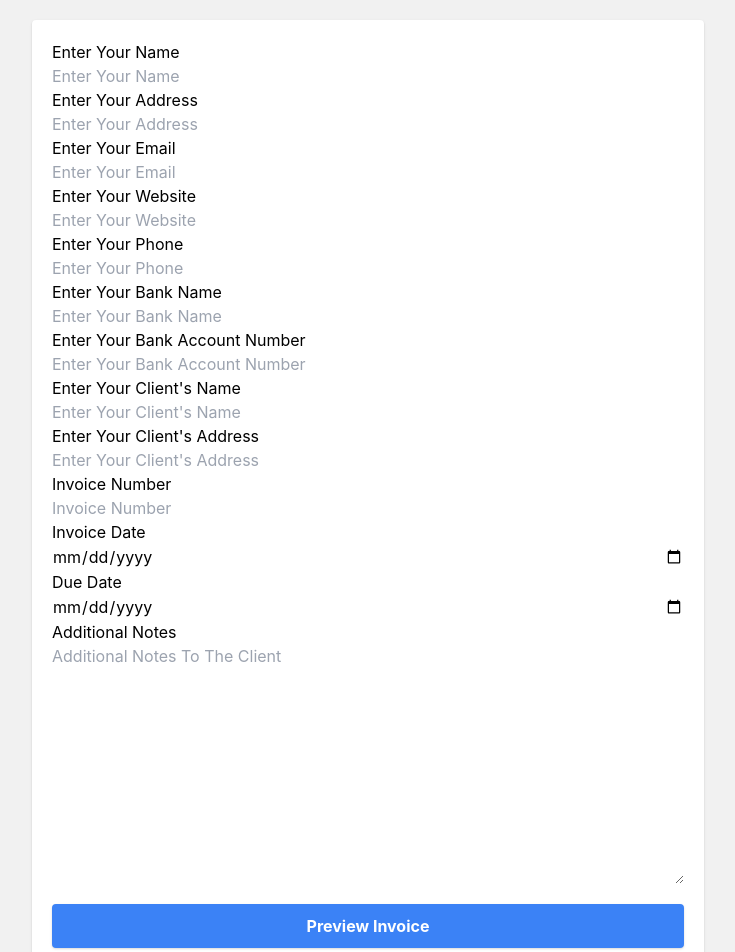
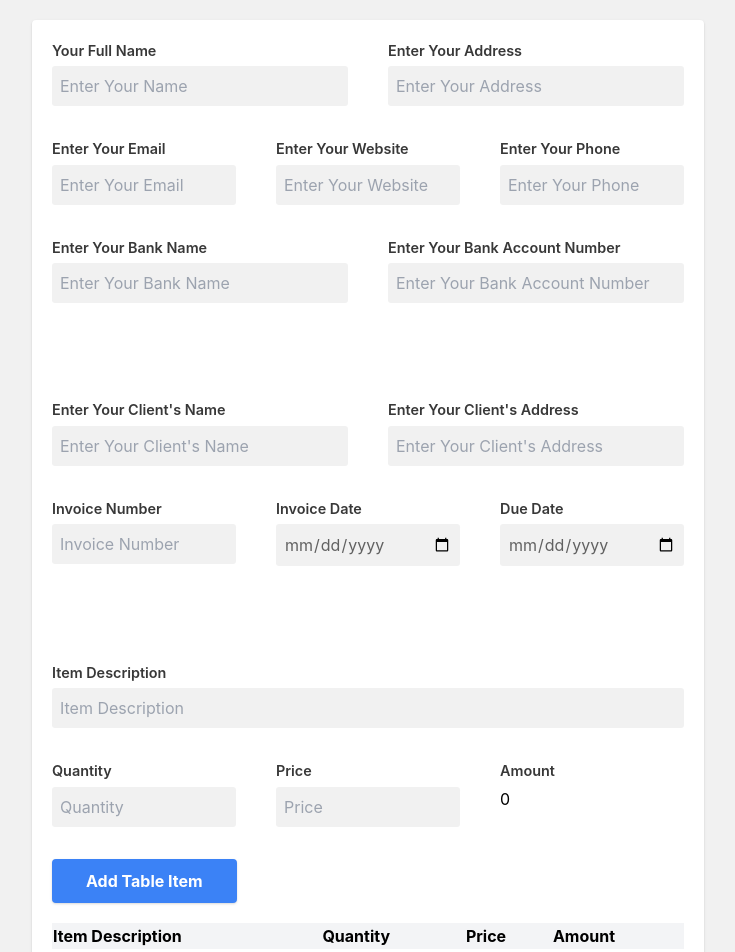
Before and after one commit to EHAB3x/invoicer, a React (Create React App) app: page / in a window 1280 px wide. Shown: the top 952 px of the page, without its empty margins (272-1007 px from the left). Built offline with nearby package versions, Linux system fonts and the light colour scheme.

Commit message:
finish table

```diff
--- a/src/App.js
+++ b/src/App.js
@@ -6,6 +6,7 @@ import Header from "./components/Header";
 import MainDetails from "./components/MainDetails";
 import Notes from "./components/Notes";
 import Table from "./components/Table";
+import TableForm from "./components/TableForm";
 
 
 function App() {
@@ -23,6 +24,13 @@ function App() {
   const [invoiceDate, setInvoiceDate] = useState('');
   const [dueDate, setDueDate] = useState('');
   const [notes, setNotes] = useState('');
+  const [description , setDescription] = useState('');
+  const [quantity, setQuantity] = useState('');
+  const [price, setPrice] = useState('');
+  const [amount, setAmount] = useState('');
+  const [list, setList]= useState([]);
+
+
   const handlePrint =()=>{
     window.print()
   }
@@ -34,7 +42,7 @@ function App() {
         <MainDetails name={name} address={address} />
         <ClientDetails clientName={clientName} clientAddress={clientAddress} />
         <Dates invoiceNumber={invoiceNumber} invoiceDate={invoiceDate} dueDate={dueDate}/>
-        <Table />
+        <Table list={list}/>
         <Notes notes={notes}/>
         <Footer name={name} address={address} website={website} email={email} phone={phone} bankAccount={bankAccount} bankName={bankName}/>
         <button
@@ -43,7 +51,9 @@ function App() {
       </div>:(
         <>
           <div className="flex flex-col justify-center">
-            <label htmlFor="name">Enter Your Name</label>
+            <article className="md:grid grid-cols-2 gap-10">
+              <div className="flex flex-col">
+                <label htmlFor="name">Your Full Name</label>
                 <input
                   type="text"
                   name="name"
@@ -53,7 +63,9 @@ function App() {
                   value={name}
                   onChange={(e)=> setName(e.target.value)}
                 />
+              </div>
 
+              <div className="flex flex-col">
               <label htmlFor="address">Enter Your Address</label>
                 <input
                   type="text"
@@ -64,7 +76,11 @@ function App() {
                   value={address}
                   onChange={(e)=> setAddress(e.target.value)}
                 />
+              </div>
+            </article>
 
+            <article className="md:grid grid-cols-3 gap-10">
+              <div className="flex flex-col">
                 <label htmlFor="email">Enter Your Email</label>
                 <input
                   type="text"
@@ -75,7 +91,9 @@ function App() {
                   value={email}
                   onChange={(e)=> setEmail(e.target.value)}
                 />
+              </div>
 
+              <div className="flex flex-col">
                 <label htmlFor="website">Enter Your Website</label>
                 <input
                   type="text"
@@ -86,7 +104,9 @@ function App() {
                   value={website}
                   onChange={(e)=> setWebsite(e.target.value)}
                 />
+              </div>
 
+              <div className="flex flex-col">
                 <label htmlFor="phone">Enter Your Phone</label>
                 <input
                   type="text"
@@ -97,7 +117,11 @@ function App() {
                   value={phone}
                   onChange={(e)=> setPhone(e.target.value)}
                 />
+              </div>
+            </article>
 
+            <article className="md:grid grid-cols-2 gap-10">
+              <div className="flex flex-col">
                 <label htmlFor="bankName">Enter Your Bank Name</label>
                 <input
                   type="text"
@@ -108,7 +132,9 @@ function App() {
                   value={bankName}
                   onChange={(e)=> setBankName(e.target.value)}
                 />
+              </div>
 
+              <div className="flex flex-col">
                 <label htmlFor="bankAccount">Enter Your Bank Account Number</label>
                 <input
                   type="text"
@@ -119,7 +145,11 @@ function App() {
                   value={bankAccount}
                   onChange={(e)=> setBankAccount(e.target.value)}
                 />
+              </div>
+            </article>
 
+            <article className="md:grid grid-cols-2 gap-10 md:mt-16">
+              <div className="flex flex-col">
                 <label htmlFor="clientName">Enter Your Client's Name</label>
                 <input
                   type="text"
@@ -130,7 +160,9 @@ function App() {
                   value={clientName}
                   onChange={(e)=> setClientName(e.target.value)}
                 />
+              </div>
 
+              <div className="flex flex-col">
                 <label htmlFor="clientAddress">Enter Your Client's Address</label>
                 <input
                   type="text"
@@ -141,7 +173,11 @@ function App() {
                   value={clientAddress}
                   onChange={(e)=> setClientAddress(e.target.value)}
                 />
+              </div>
+            </article>
 
+            <article className="md:grid grid-cols-3 gap-10">
+              <div className="flex flex-col">
                 <label htmlFor="invoiceNumber">Invoice Number</label>
                 <input
                   type="text"
@@ -152,7 +188,9 @@ function App() {
                   value={invoiceNumber}
                   onChange={(e)=> setInvoiceNumber(e.target.value)}
                 />
+              </div>
 
+              <div className="flex flex-col">
                 <label htmlFor="invoiceDate">Invoice Date</label>
                 <input
                   type="date"
@@ -163,7 +201,9 @@ function App() {
                   value={invoiceDate}
                   onChange={(e)=> setInvoiceDate(e.target.value)}
                 />
+              </div>
 
+              <div className="flex flex-col">
                 <label htmlFor="dueDate">Due Date</label>
                 <input
                   type="date"
@@ -174,6 +214,23 @@ function App() {
                   value={dueDate}
                   onChange={(e)=> setDueDate(e.target.value)}
                 />
+              </div>
+            </article>
+
+            <article>
+              <TableForm
+               description={description}
+               setDescription={setDescription}
+               quantity={quantity}
+               setQuantity={setQuantity}
+               price={price}
+               setPrice={setPrice}
+               amount={amount}
+               setAmount={setAmount}
+               list = {list}
+               setList={setList}
+               />
+            </article>
 
             <label htmlFor="notes">Additional Notes</label>
             <textarea
--- a/src/components/Notes.js
+++ b/src/components/Notes.js
@@ -2,7 +2,7 @@ import React from 'react'
 
 export default function Notes({notes}) {
   return (
-    <section className="mb-5">
+    <section className="mb-5 mt-10">
       <p className="w-1/2 text-justify">{notes}</p>
     </section>
   )
--- a/src/components/Table.js
+++ b/src/components/Table.js
@@ -1,9 +1,26 @@
 import React from 'react'
 
-export default function Table() {
+export default function Table({list}) {
   return (
-    <div className="my-5">
-        This Is The Table
-    </div>
+    <table width="100%" className="mb-10">
+        <thead>
+          <tr className='bg-gray-100 p-1'>
+            <td className='font-bold'>Item Description</td>
+            <td className='font-bold'>Quantity</td>
+            <td className='font-bold'>Price</td>
+            <td className='font-bold'>Amount</td>
+          </tr>
+        </thead>
+        <tbody>
+          {list.map(({id,description,quantity,price,amount})=>(
+            <tr key={id}>
+              <td>{description}</td>
+              <td>{quantity}</td>
+              <td>{price}</td>
+              <td>{amount}</td>
+            </tr>
+          ))}
+        </tbody>
+      </table>
   )
 }
--- /dev/null
+++ b/src/components/TableForm.js
@@ -0,0 +1,106 @@
+import React, { useEffect } from "react"
+import {v4 as uuidv4} from "uuid"
+
+export default function TableForm({
+  description, setDescription,
+  quantity, setQuantity,
+  price, setPrice,
+  amount, setAmount,
+  list, setList
+}){
+
+  const handleSubmit = (e)=>{
+    e.preventDefault();
+
+    const newItems = {
+      id : uuidv4(),
+      description:description,
+      quantity,
+      price,
+      amount,
+    }
+    setDescription("")
+    setQuantity("")
+    setPrice("")
+    setAmount("")
+    setList([...list,newItems])
+    console.log(list);
+  }
+
+  useEffect(()=>{
+    const calculateAmount = (amount)=>{
+      setAmount(price * quantity)
+    }
+
+    calculateAmount(amount);
+  })
+  return (
+    <>
+        <form onSubmit={handleSubmit}>
+          <div className="flex flex-col md:mt-16">
+              <label htmlFor='description'>Item Description</label>
+              <input
+                  type='text'
+                  name='description'
+                  id='description'
+                  placeholder='Item Description'
+                  value={description}
+                  onChange={(e)=> setDescription(e.target.value)}
+              />
+          </div>
+
+          <div className="md:grid grid-cols-3 gap-10">
+            <div className="flex flex-col">
+                <label htmlFor='quantity'>Quantity</label>
+                <input
+                    type='text'
+                    name='quantity'
+                    id='quantity'
+                    placeholder='Quantity'
+                    value={quantity}
+                    onChange={(e)=> setQuantity(e.target.value)}
+                />
+            </div>
+
+            <div className="flex flex-col">
+                <label htmlFor='price'>Price</label>
+                <input
+                    type='text'
+                    name='price'
+                    id='price'
+                    placeholder='Price'
+                    value={price}
+                    onChange={(e)=> setPrice(e.target.value)}
+                />
+            </div>
+
+            <div className="flex flex-col">
+                <label htmlFor='amount'>Amount</label>
+                <p id="amount">{amount}</p>
+            </div>
+          </div>
+          <button type="submit" className="mb-5 bg-blue-500 text-white font-bold py-2 px-8 rounded shadow border-2 border-blue-500 hover:bg-transparent hover:text-blue-500 transition-all duration-300">Add Table Item</button>
+        </form>
+        <table width="100%" className="mb-10">
+        <thead>
+          <tr className='bg-gray-100 p-1'>
+            <td className='font-bold'>Item Description</td>
+            <td className='font-bold'>Quantity</td>
+            <td className='font-bold'>Price</td>
+            <td className='font-bold'>Amount</td>
+          </tr>
+        </thead>
+        <tbody>
+          {list.map(({id,description,quantity,price,amount})=>(
+            <tr key={id}>
+              <td>{description}</td>
+              <td>{quantity}</td>
+              <td>{price}</td>
+              <td>{amount}</td>
+            </tr>
+          ))}
+        </tbody>
+      </table>
+    </>
+  )
+}
--- a/src/index.css
+++ b/src/index.css
@@ -7,6 +7,23 @@ body {
   -moz-osx-font-smoothing: grayscale;
   background-color: #f1f1f1;
 }
+label{
+  margin-bottom: 0.3rem;
+  font-size: 0.9rem;
+  font-weight: 600;
+  color: #383838;
+}
+input , textarea{
+  background-color: #f1f1f1;
+  padding: 0.5rem;
+  border-radius: .2rem;
+  -webkit-border-radius: .2rem;
+  -moz-border-radius: .2rem;
+  -ms-border-radius: .2rem;
+  -o-border-radius: .2rem;
+  margin-bottom:2rem;
+  color: #616161;
+}
 button{
   user-select: none;
 }
```
Lines whose indentation alone changed are shown as unchanged.
